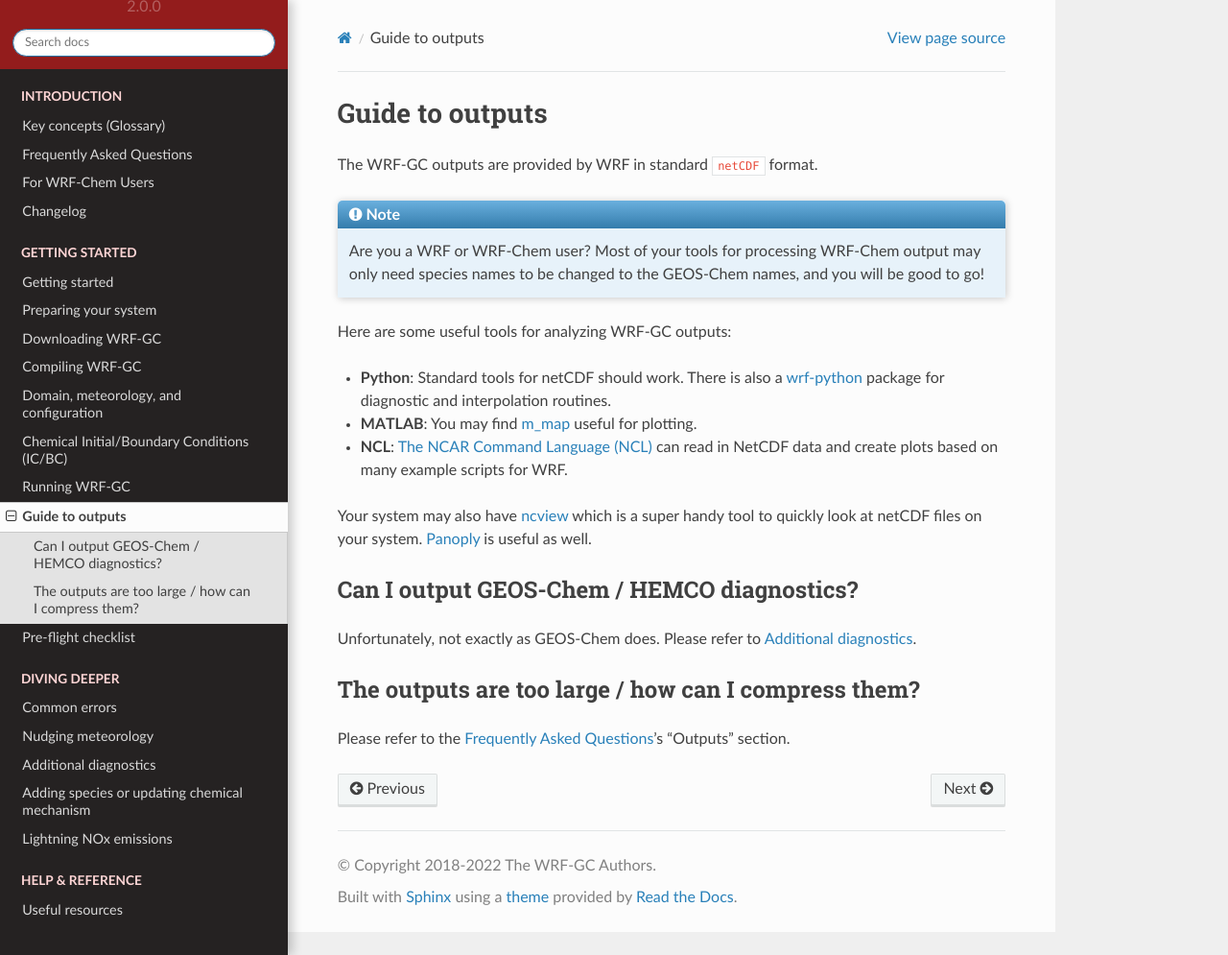
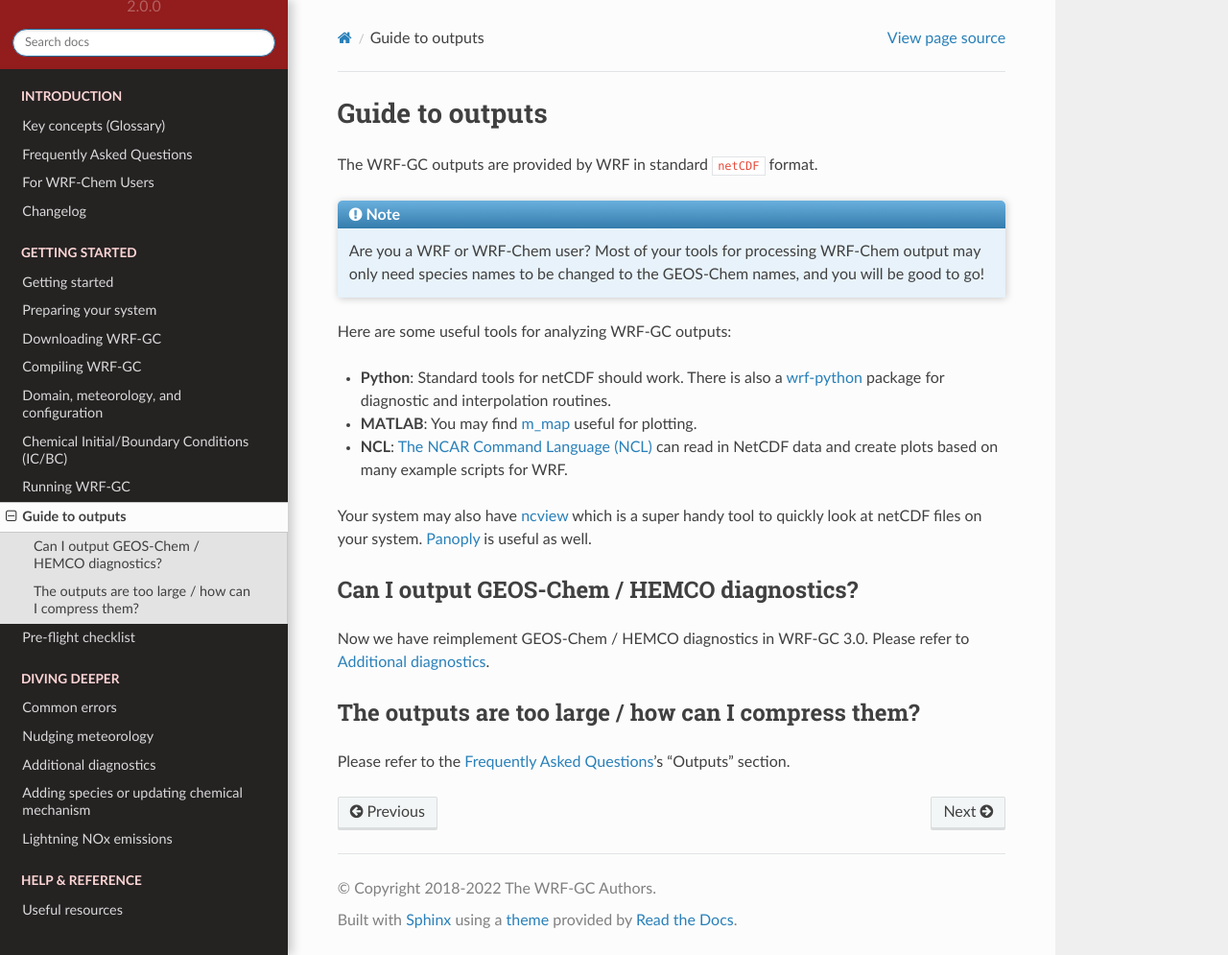
Before and after one commit to WRF-GC/documentation, a Sphinx documentation site: the page built from docs/source/guide-6-outputs.rst, in a window 1280 px wide and 995 px high. Shown: the whole window at 96% size. Built offline with Sphinx 7.4.7 and the Read the Docs theme 2.0.0, drawn with Linux system fonts in a browser that asks for light colours.

Commit message:
Update guide-6-outputs.rst for WRF-GC 3.0

```diff
--- a/docs/source/guide-6-outputs.rst
+++ b/docs/source/guide-6-outputs.rst
@@ -17,7 +17,7 @@ Your system may also have `ncview <http://meteora.ucsd.edu/~pierce/ncview_home_p
 Can I output GEOS-Chem / HEMCO diagnostics?
 --------------------------------------------
 
-Unfortunately, not exactly as GEOS-Chem does. Please refer to :doc:`/extra-diagnostics`.
+Now we have reimplement GEOS-Chem / HEMCO diagnostics in WRF-GC 3.0. Please refer to :doc:`/extra-diagnostics`.
 
 The outputs are too large / how can I compress them?
 -----------------------------------------------------
```
